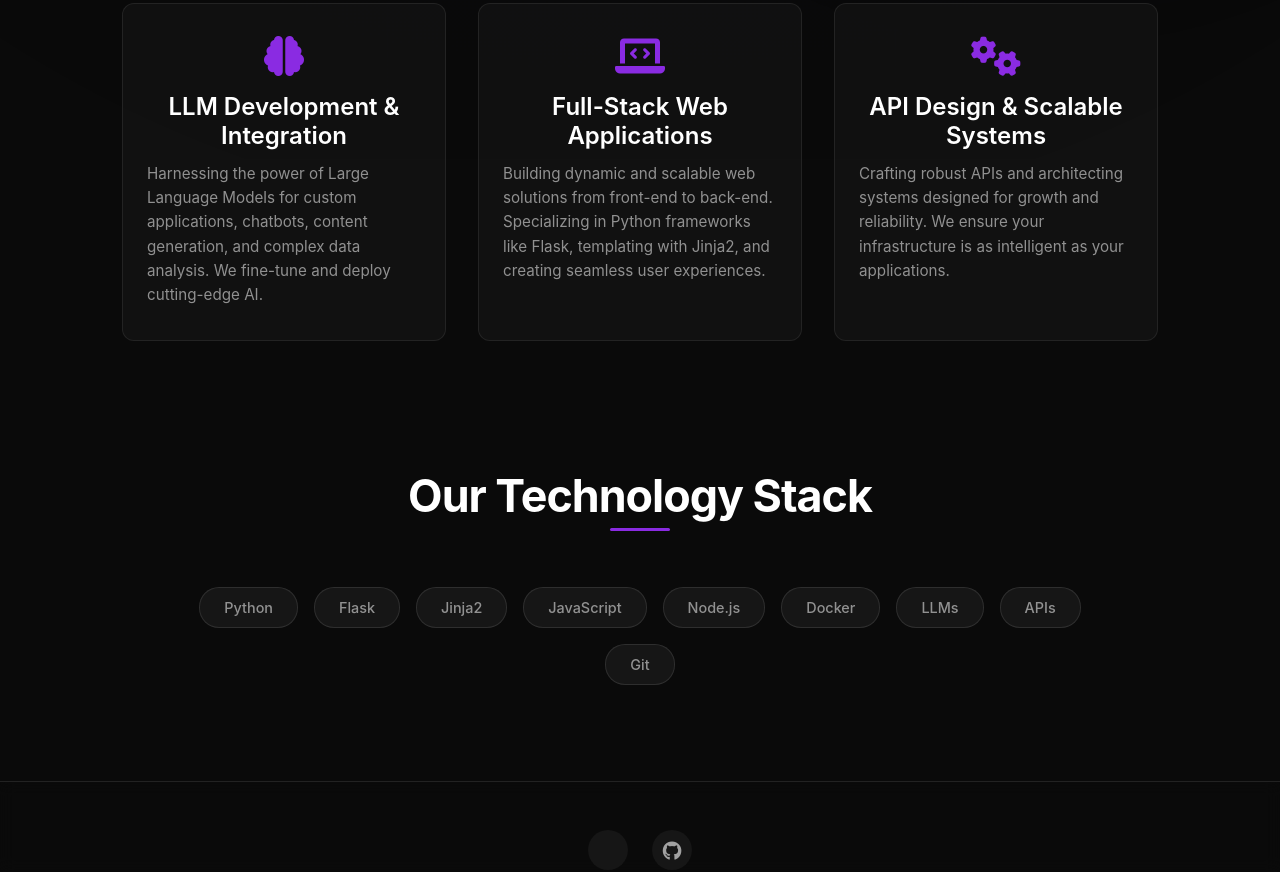
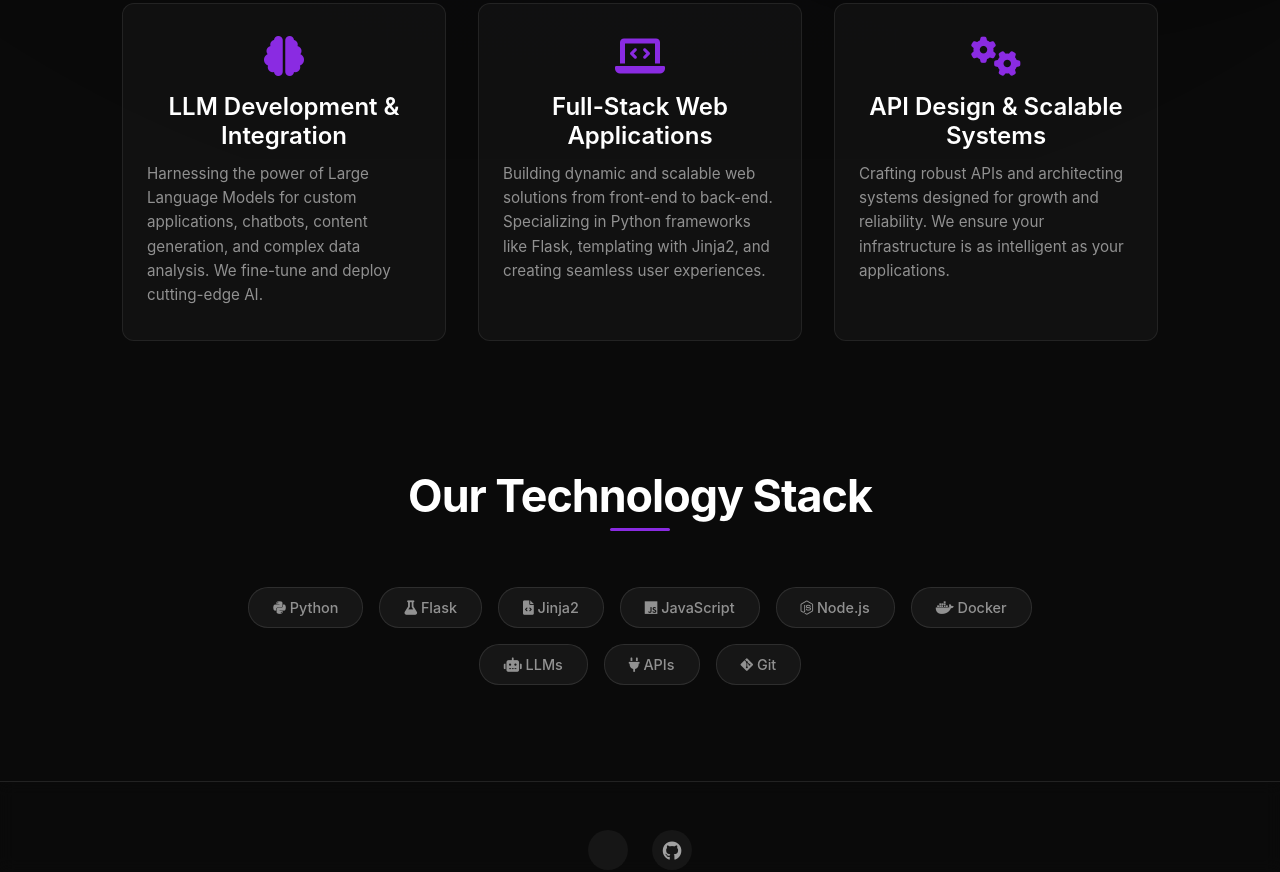
Before and after one commit to BehindThatTeam/BehindThatTeam.github.io, a plain HTML site: page index.html in a window 1280 px wide. Shown: the part 1352-2224 px from the top of the page. Drawn offline with Linux system fonts and the light colour scheme.

Commit message:
Experiment continue

```diff
--- a/index.html
+++ b/index.html
@@ -57,15 +57,15 @@
     <section id="tech-stack" class="content-section tech-stack-section">
         <h2 class="section-title">Our Technology Stack</h2>
         <div class="tech-stack-items">
-            <span class="tech-item">Python</span>
-            <span class="tech-item">Flask</span>
-            <span class="tech-item">Jinja2</span>
-            <span class="tech-item">JavaScript</span>
-            <span class="tech-item">Node.js</span>
-            <span class="tech-item">Docker</span>
-            <span class="tech-item">LLMs</span>
-            <span class="tech-item">APIs</span>
-            <span class="tech-item">Git</span>
+            <span class="tech-item"><i class="fab fa-python"></i> Python</span>
+            <span class="tech-item"><i class="fas fa-flask"></i> Flask</span>
+            <span class="tech-item"><i class="fas fa-file-code"></i> Jinja2</span>
+            <span class="tech-item"><i class="fab fa-js"></i> JavaScript</span>
+            <span class="tech-item"><i class="fab fa-node-js"></i> Node.js</span>
+            <span class="tech-item"><i class="fab fa-docker"></i> Docker</span>
+            <span class="tech-item"><i class="fas fa-robot"></i> LLMs</span>
+            <span class="tech-item"><i class="fas fa-plug"></i> APIs</span>
+            <span class="tech-item"><i class="fab fa-git-alt"></i> Git</span>
         </div>
     </section>
 </main>
--- a/style.css
+++ b/style.css
@@ -228,6 +228,7 @@ main {
 }
 
 .cta-button {
+    display: inline-block;
     padding: 0.9rem 2.2rem;
     background: linear-gradient(135deg, var(--accent), var(--accent-light));
     color: var(--secondary);
```
